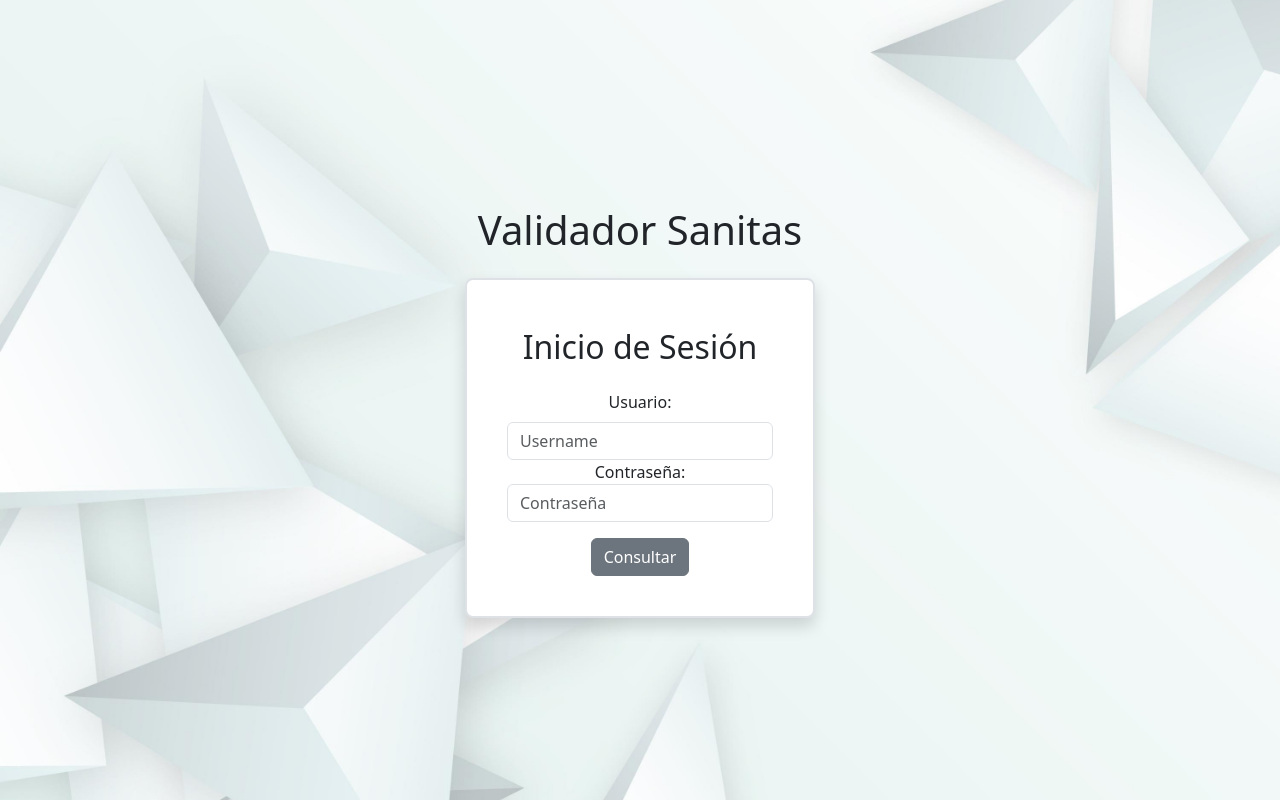
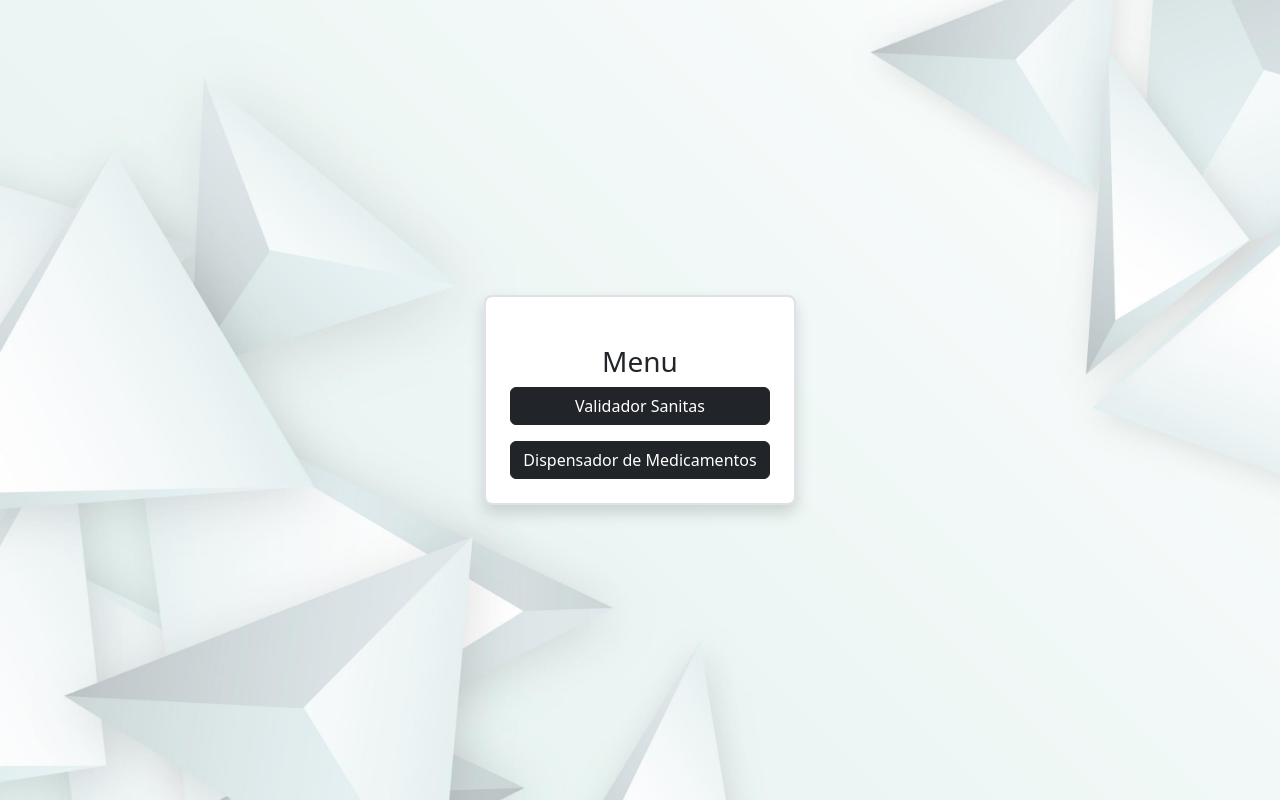
Before and after one commit to deiby0710/Validador-Sanitas-React, a React (Vite) app in the folder frontend/: page /menu in a window 1280 px wide. Before the commit this address led to /. Built offline with nearby package versions, Linux system fonts and the light colour scheme.

Commit message:
Menu completed

```diff
--- /dev/null
+++ b/frontend/src/components/Buttons/AddressBtn.jsx
@@ -0,0 +1,14 @@
+import { useNavigate } from "react-router-dom";
+
+export const AddressBtn = ({ruta, estilos, texto}) => {
+    const navigate = useNavigate()
+
+    const handleOnClick = () => {
+        navigate(ruta)
+    }
+    return (
+        <button onClick={handleOnClick} className={`btn ${estilos || ''}`}>
+            {texto || "Boton direccionamiento"}
+        </button>
+    )
+}
--- a/frontend/src/pages/Login.jsx
+++ b/frontend/src/pages/Login.jsx
@@ -17,7 +17,7 @@
         if (result.ok) {
             timedAlert('success', `¡Bienvenido ${username}!`)
             setTimeout(() => {
-                navigate('/validador')
+                navigate('/menu')
             }, 1500)
         } else {
             defaultAlert('error', 'Error al inciar sesión', 'Contraseña o usuario incorrecto')
--- /dev/null
+++ b/frontend/src/pages/Menu.jsx
@@ -0,0 +1,14 @@
+import { useNavigate } from "react-router-dom";
+import { AddressBtn } from "../components/Buttons/AddressBtn";
+
+export const Menu = () => {
+    return (
+        <div className="d-flex justify-content-center align-items-center vh-100 flex-column">
+            <div className="pt-5 pb-4 ps-4 pe-4 border border-2 text-center rounded-3 bg-white shadow d-flex flex-column ">
+                <h3>Menu</h3>
+                <AddressBtn ruta={"/validador"} estilos={"btn-dark"} texto={"Validador Sanitas"}/>
+                <AddressBtn ruta={"/medicationDispense"} estilos={"btn-dark mt-3"} texto={"Dispensador de Medicamentos"}/>
+            </div>
+        </div>
+    )
+}
--- a/frontend/src/router/AppRouter.jsx
+++ b/frontend/src/router/AppRouter.jsx
@@ -4,7 +4,7 @@
 import { PatientForm } from '../pages/PatientForm'
 import { PatientSummary } from '../pages/PatientSummary'
 import { MedicationDispense } from '../pages/MedicationDispense'
-
+import { Menu } from '../pages/Menu'
 export const AppRouter = () => {
     return (
         <Routes>
@@ -14,6 +14,7 @@
             <Route path='/usuario' element={<PatientSummary/>} />
             <Route path='/autorizacion' element={<Autorizacion/>}/>
             <Route path='/medicationDispense' element={<MedicationDispense/>}/>
+            <Route path='/menu' element={<Menu/>}/>
         </Routes>
     )
 }
```
